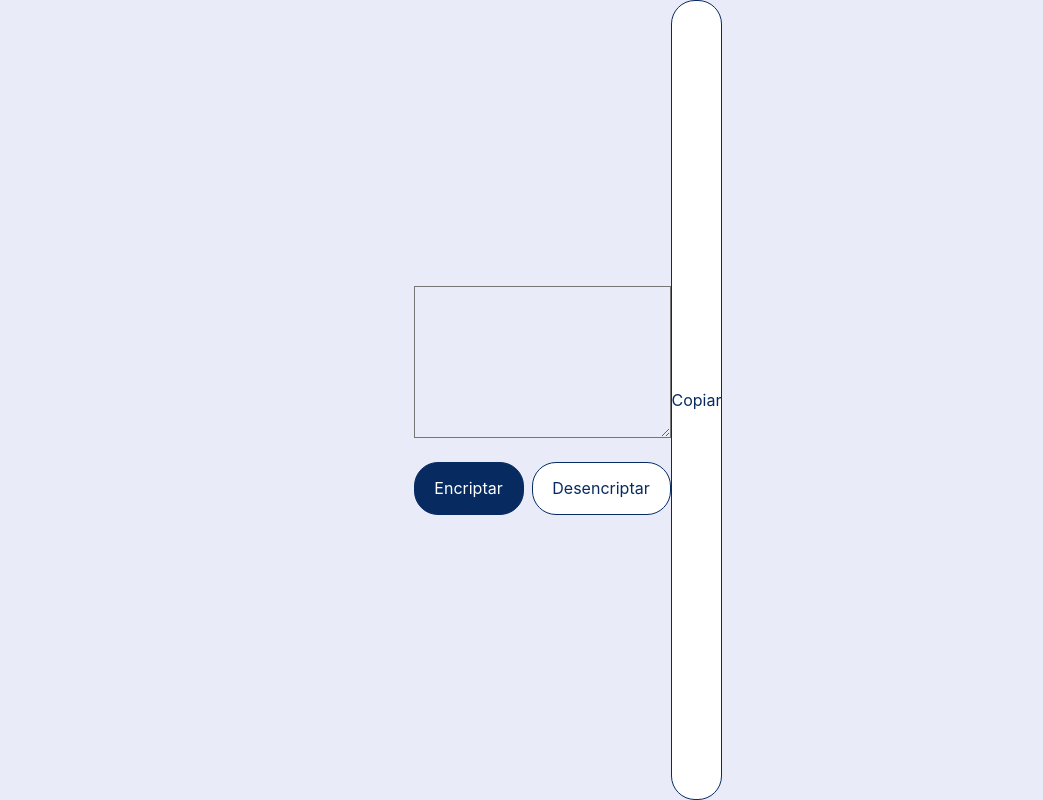
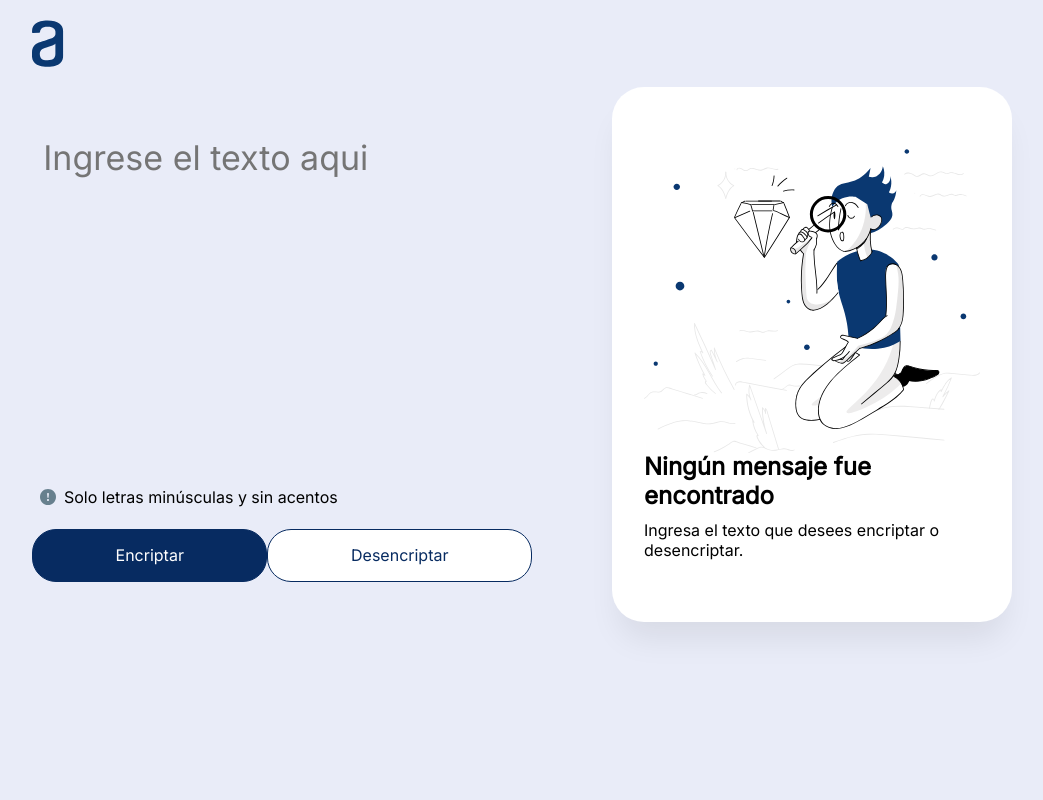
Before and after one commit to JulianCastro1996/Encriptador-de-texto---Alura-Challenges-ONE, a plain HTML site: page index.html in a window 1280 px wide. Shown: the whole page, without its empty margins (72-1115 px from the left). Drawn offline with Linux system fonts and the light colour scheme.

Commit message:
layout inicial listo

```diff
--- a/css/style.css
+++ b/css/style.css
@@ -1,6 +1,8 @@
+@import url('https://fonts.googleapis.com/css2?family=Inter&display=swap');
 *{
-    margin: 0%;
-    padding: 0%;
+    margin: 0;
+    padding: 0;
+    font-family: 'Inter';
 }
 :root{
     /* White */
@@ -26,73 +28,218 @@
 }
 body{
     background-color: var(--light-blue-300);
+    display: flex;
+    flex-wrap: wrap;
+    justify-content: center;
+    align-items: stretch;
+}
+.generalContainer{
+    max-width: 1325px;
+    display: flex;
+    flex-wrap: wrap;
+}
+header{
+
+}
+.containerWeb{
+    display: flex;
+    justify-content: center;
+    align-items: stretch;
+    flex-wrap: wrap;
 }
 
-.container{
-    min-height: 100vh;
-    width: 100vw;
-    display: flex;
-    justify-content: center;
-    flex-wrap: wrap;
-}
 .inputBox{
     display: flex;
     justify-content: center;
-    flex-direction: column;
+    align-items: flex-start;
+    flex-wrap: wrap;
 }
-textarea{
-    /*border: none;*/
+
+textarea {
+    width: 100%;
     background: none;
+    resize: none;
+    color:var(--dark-blue-400);
+    font-style: normal;
+    font-weight: 400;
+    font-size: 34px;
+    line-height: 39px;
+    border: none;
+    margin: 0px 0px 20px 0px;
+    padding: .7rem;
+    min-height: 3rem;
 }
-.outputBox{
-    display: flex;
-    justify-content: center;
-    flex-direction: column;
+textarea:focus {
+    outline: none !important;
+    border: none;
 }
 .botonera{
     width: 100%;
-    padding-top: 24px ;
     display: flex;
+    flex-wrap: wrap;
     align-items: flex-start;
     justify-content: center;
-    gap: 8px;
-
 }
-.primaryBtn{
-    background-color: var(--dark-blue-400);
+.botonera .aviso{
+    width: 100%;
+    margin: 0px 0px 16px 0px;
+    display: flex;
+    align-items: center;
+}
+.botonera .aviso img{
+    width: 16px;
+    height: 16px;
+    margin: 8px;
+}
+.btn{
     border-radius: 24px;
     padding-top: 16px;
     padding-bottom: 16px;
-    flex-grow: 1;
+    flex-grow: 0.8;
     border: 1px solid var(--dark-blue-400);
-    color: var(--white);
-    font-family: 'Inter';
     font-style: normal;
     font-weight: 400;
     font-size: 16px;
     line-height: 19px;
     text-align: center;
 }
-.secondaryBtn{
+.primary{
+    background-color: var(--dark-blue-400);
+    color: var(--white);
+}
+.secondary{
     background-color: var(--white);
-    border-radius: 24px;
-    padding-top: 16px;
-    padding-bottom: 16px;
-    flex-grow: 1;
-    border: 1px solid var(--dark-blue-400);
     color:var(--dark-blue-400);
+}
+.outputBox{
+    display: flex;
+    justify-content: center;
+    align-items: center;
+    flex-direction: column;
+    background: var(--white);
+    box-shadow: 0px 24px 32px -8px rgba(0, 0, 0, 0.08);
+    border-radius: 32px;
+}
+.emptyMsg{
+    margin: 36px;
+    display: flex;
+    justify-content: center;
+    align-items: center;
+    flex-direction: column;
+}
+.emptyMsg strong{
     font-family: 'Inter';
     font-style: normal;
-    font-weight: 400;
-    font-size: 16px;
-    line-height: 19px;
-    text-align: center;
+    font-weight: 700;
+    font-size: 24px;
+    line-height: 120%;
 }
+.msg{
+    width: 100%;
+    display: flex;
+    justify-content: center;
+    align-items: center;
+    flex-direction: column;
+}
+/* Browser */
+@media (min-width: 1023px) {
+    .logo{
+        width: 100%;
+        top: 0px;
+        display: flex;
+        justify-content: flex-start;
+        background-color: var(--light-blue-300);
+    }
+    .logo img{
+        margin: 20px 20px 20px 40px
+    }
+    .container{
+        justify-content: end;
+    }
+    .inputBox{
+        width: 500px;
+        margin: 40px 40px 40px 40px;
+    }
+    .outputBox{
+        width: 400px;
+        margin: 0px 40px 0px 40px;
 
-/* Mobile */
-@media (max-width: 767px) {
+    }
+    .outputBox .emptyMsg svg{
+        display: none;
+    }
+    .outputBox .emptyMsg p{
+        margin-top: 10px;
+        font-size: 16px;
+    }
+    .outputBox .msg {
+        display: none;
+    }
+}
+/* tablet */
+@media (min-width: 768px) and (max-width: 1023px) {
+
+    .logo{
+        width: 100%;
+        top: 0px;
+        display: flex;
+        justify-content: flex-start;
+        background-color: var(--light-blue-300);
+    }
+    .logo img{
+        margin: 20px 20px 20px 40px
+    }
     .inputBox{
         width: 100%;
-        padding: 40px;
+        margin: 0px 40px 20px 40px;
     }
- }
+    .outputBox{
+        width: 100%;
+        margin: 20px 40px 20px 40px;
+    }
+    .outputBox .emptyMsg p{
+        margin-top: 10px;
+        font-size: 16px;
+    }
+    .outputBox .msg {
+        display: none;
+    }
+}
+/* Mobile */
+@media (max-width: 768px){
+    .logo{
+        width: 100%;
+        display: flex;
+        justify-content: flex-start;
+        background-color: var(--light-blue-300);
+    }
+    .logo img{
+        width: 32px;
+        height: 48px;
+        margin: 20px 20px 20px 40px
+    }
+    .inputBox{
+        width: 100%;
+        margin: 0px 40px 10px 40px;
+    }
+    .btn{
+        width:100%;
+    }
+    .secondary{
+        margin-top: 24px;
+    }
+    .outputBox{
+        width: 100%;
+        margin: 0px 40px 20px 40px;
+    }
+    .outputBox .emptyMsg svg{
+        display: none;
+    }
+    .outputBox .emptyMsg p{
+        margin-top: 10px;
+        font-size: 16px;
+    }
+    .outputBox .msg {
+        display: none;
+    }
+}
--- a/index.html
+++ b/index.html
@@ -8,19 +8,41 @@
     <title>Encriptador de texto</title>
 </head>
 <body>
-    <div class="container">
+    <div class="generalContainer">
+        <header class="logo">
+            <img src="sources\img\Vector.svg" alt="Alura">
+        </header>
+        <div class="containerWeb">
+
             <section class="inputBox">
-            <textarea name="textInput" class="textInput" id="textInput" cols="30" rows="10"></textarea>
+                <textarea name="input" id="" cols="30" rows="8"
+                placeholder="Ingrese el texto aqui"></textarea>
                 <div class="botonera">
-                <input type="button" class="primaryBtn" value="Encriptar">
-                <input type="button" class="secondaryBtn" value="Desencriptar">
+                    <div class="aviso">
+                        <img src="sources/img/atention.svg" alt="atencion">
+                        <p>Solo letras minúsculas y sin acentos</p>
+                    </div>
+                    <input type="button" class="primary btn" value="Encriptar">
+                    <input type="button" class="secondary btn" value="Desencriptar">
                 </div>
             </section>
             <section class="outputBox">
+                <div class="emptyMsg">
+                    <img src="sources/img/Muneco.svg" alt="Sin mensaje">
+                    <strong>Ningún mensaje fue encontrado</strong>
+                    <p>Ingresa el texto que desees encriptar o desencriptar.</p>
+                </div>
+                <div class="msg">
                     <div class="result"></div>
+                    <div class="botonera">
                         <input type="button" class="secondaryBtn" value="Copiar">
+                    </div>
+                </div>
+
             </section>
         </div>
+    </div>
+
     <script src="js/app.js"></script>
 </body>
 </html>
```
Also changed, not shown: sources/img/Muneco.svg (added), sources/img/Vector.svg (added), sources/img/atention.svg (added). Lines whose indentation alone changed are shown as unchanged.
